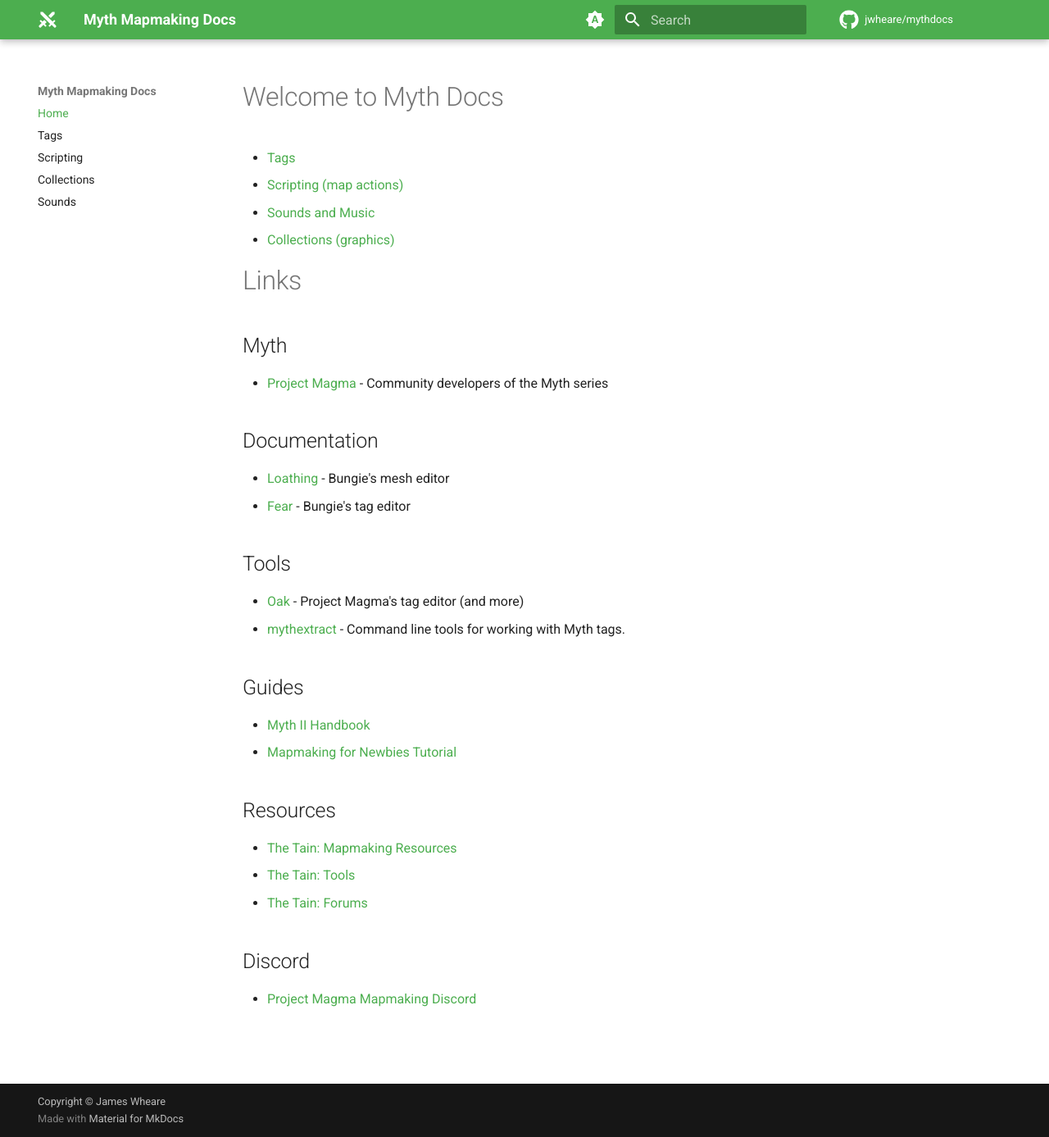
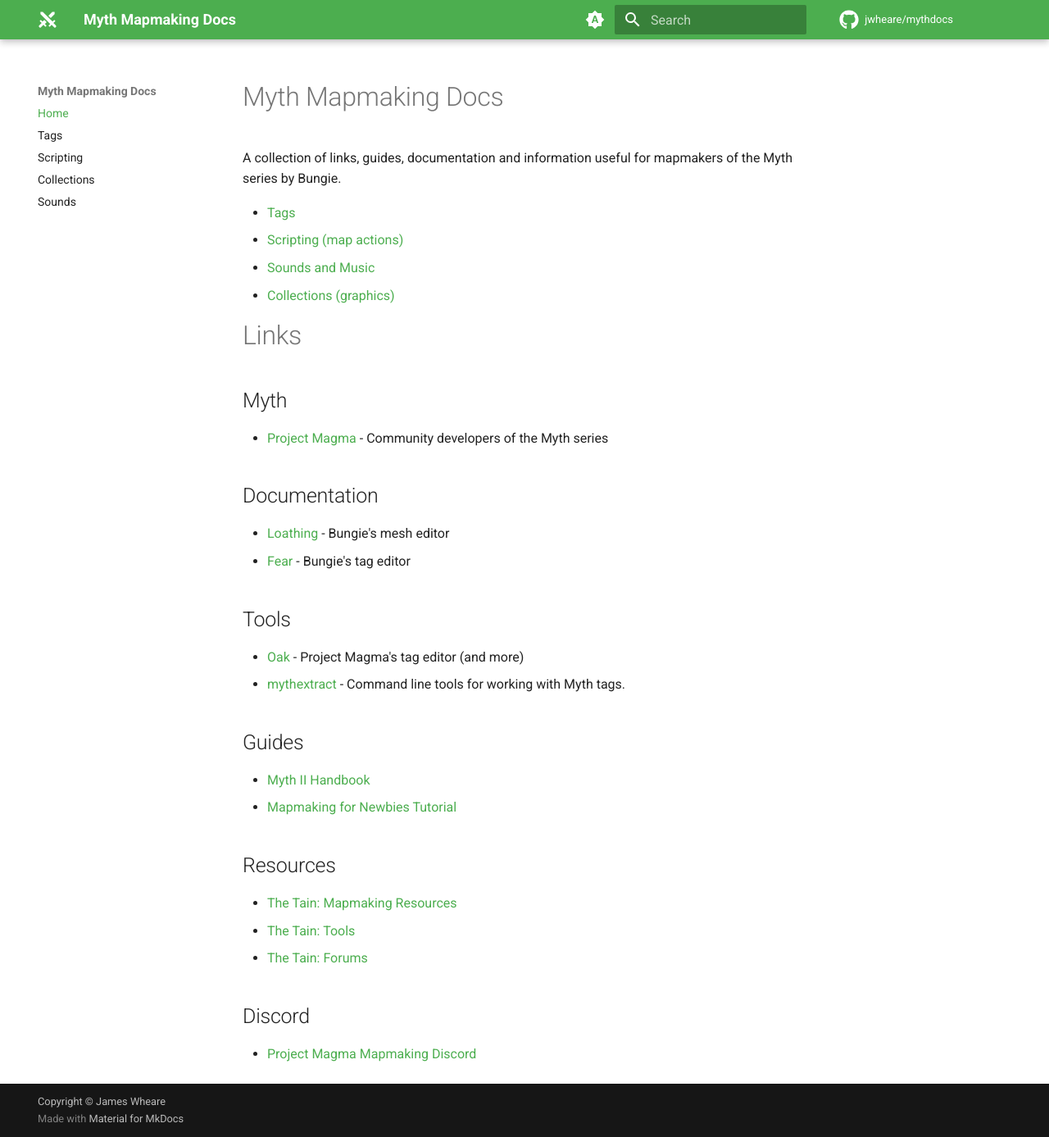
Before and after one commit to jwheare/mythdocs, an MkDocs documentation site: the page built from docs/index.md, in a window 1280 px wide and 1387 px high. Shown: the whole window at 82% size. Built offline with MkDocs 1.6.1 and Material for MkDocs 9.7.7, drawn with Linux system fonts in a browser that asks for light colours; comment, search, counter and statistics services are not loaded.

Commit message:
Home page intro

```diff
--- a/docs/index.md
+++ b/docs/index.md
@@ -1,4 +1,6 @@
-# Welcome to Myth Docs
+# Myth Mapmaking Docs
+
+A collection of links, guides, documentation and information useful for mapmakers of the Myth series by Bungie.
 
 * [Tags](tags.md)
 * [Scripting (map actions)](scripting.md)
```
